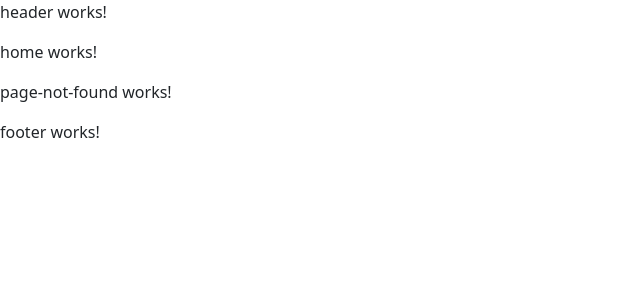
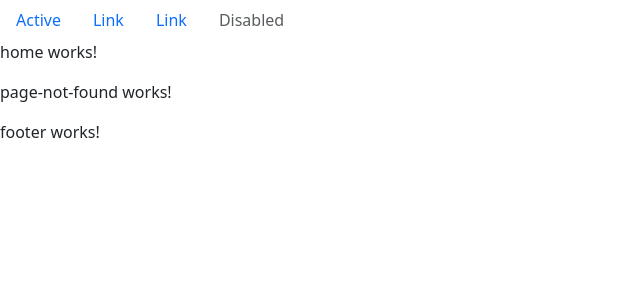
Before and after one commit to GerardoRegalado/partner-ecosystem, an Angular app: page / in a window 1280 px wide. Shown: the top 300 px of the page, without its empty margins (0-640 px from the left). Built offline with nearby package versions, Linux system fonts and the light colour scheme.

Commit message:
Feat(): First template for header and doing some test with font family and colors

```diff
--- a/src/app/header/header.component.html
+++ b/src/app/header/header.component.html
@@ -1 +1,14 @@
-<p>header works!</p>
+<ul class="nav">
+  <li class="nav-item">
+    <a class="nav-link active" aria-current="page" href="#">Active</a>
+  </li>
+  <li class="nav-item">
+    <a class="nav-link" href="#">Link</a>
+  </li>
+  <li class="nav-item">
+    <a class="nav-link" href="#">Link</a>
+  </li>
+  <li class="nav-item">
+    <a class="nav-link disabled" aria-disabled="true">Disabled</a>
+  </li>
+</ul>
```
